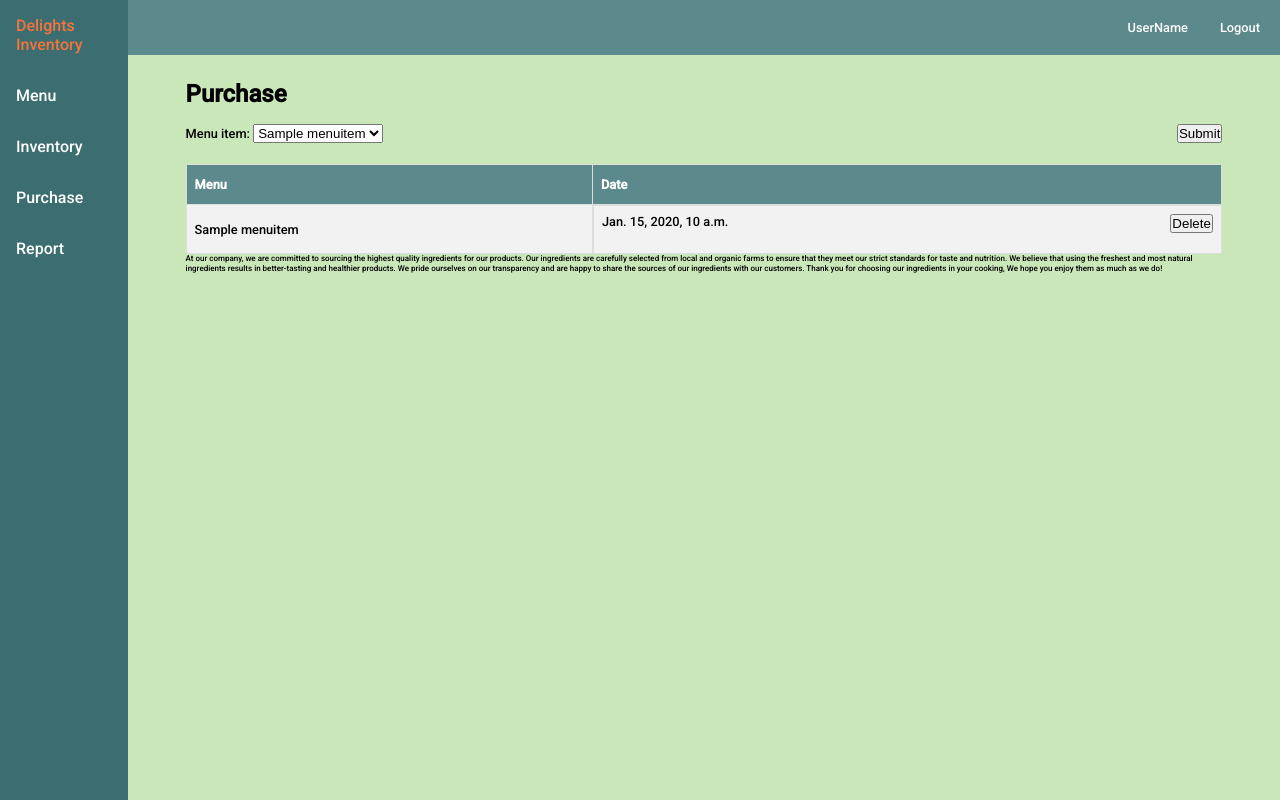
After one commit to JPCLima/Delights-Inventory, a Django app: page /purchase/1 in a window 1280 px wide. The commit adds this page. Run offline with Django 4.2, Linux system fonts and the light colour scheme; tables that the repository leaves empty hold one stand-in row (values such as "Sample post"); some libraries are stand-ins or nearby versions.

Commit message:
Create Menu & Purchase logic

```diff
--- a/inventory/forms.py
+++ b/inventory/forms.py
@@ -1,6 +1,6 @@
 from django import forms
 
-from .models import Ingredient, MenuItem
+from .models import Ingredient, MenuItem, Purchase
 
 
 class EditForm(forms.ModelForm):
@@ -13,3 +13,9 @@ class MenuForm(forms.ModelForm):
     class Meta(object):
         model = MenuItem
         fields = ("title", "price")
+
+
+class PurchaseForm(forms.ModelForm):
+    class Meta(object):
+        model = Purchase
+        fields = ("menu_item", "")
--- a/inventory/models.py
+++ b/inventory/models.py
@@ -45,13 +45,14 @@ class RecipeManager(models.Model):
         return "/menu"
 
     def __str__(self):
-        return f"""{self.menu_items} | Q:{self.quantity}"""
+        return f"""{self.menu_items}"""
 
 
 class Purchase(models.Model):
     """Represent the purchase of the menu"""
+    id = models.AutoField(primary_key=True)
     menu_item = models.ForeignKey(RecipeManager, on_delete=models.CASCADE)
-    timestamp = models.DateTimeField(auto_created=True)
+    timestamp = models.DateTimeField(auto_now_add=True)
 
     def get_absolute_url(self):
         return "/purchases"
@@ -75,4 +76,4 @@ class Purchase(models.Model):
             return False
 
     def __str__(self):
-        return f"""{self.menu_item} | {self.timestamp}"""
+        return f"""{self.menu_item}"""
--- a/inventory/urls.py
+++ b/inventory/urls.py
@@ -9,14 +9,16 @@ urlpatterns = [
     path('inventory/<int:id>', views.display_item, name='display_item'),
     path('inventory/delete/<int:id>', views.delete_item, name='delete_item'),
 
-    # Recepes views
+    # Menu views
     path('menu/', views.list_menu, name='menu'),
-    # path('recipes/<int:id>', views.display_recipe, name='display_item'),
-    # path('recipes/delete/<int:id>', views.delete_recipe, name='delete_item'),
+    path('menu/<int:id>', views.display_menu, name='display_menu'),
+    path('menu/delete/<int:id>', views.delete_menu, name='delete_menu'),
 
 
     # Purchase views
-    path('purchase/', views.PurchaseView.as_view(), name='purchase'),
+    path('purchase/', views.list_purchase, name='purchase'),
+    path('purchase/<int:id>', views.display_purchase, name='display_purchase'),
+    path('purchase/delete/<int:id>', views.delete_purchase, name='delete_purchase'),
 
     # Report views
     path('report/', views.ReportView.as_view(), name='report'),
--- a/inventory/views.py
+++ b/inventory/views.py
@@ -1,8 +1,8 @@
 from django.shortcuts import get_object_or_404, redirect, render
 from django.views.generic import TemplateView
 
-from .forms import EditForm, MenuForm
-from .models import Ingredient, MenuItem
+from .forms import EditForm, MenuForm, PurchaseForm
+from .models import Ingredient, MenuItem, Purchase
 
 
 class HomeView(TemplateView):
@@ -63,14 +63,67 @@ def list_menu(request):
         return render(request, 'menu/menu.html', context)
 
 
-""" class RecipesView(TemplateView):
-    template_name = 'recipes/recipes.html'
+def display_menu(request, id):
+    """List menus on the table"""
+    menu = get_object_or_404(MenuItem, pk=id)
+    if request.method == 'POST':
+        form = MenuForm(request.POST, instance=menu)
+        if form.is_valid():
+            form.save()
+            return redirect('menu')
 
- """
+    else:
+        editform = MenuForm(instance=menu)
+        menus = MenuItem.objects.all()
+        context = {'menus': menus,
+                   'formEdit': editform}
+        return render(request, 'menu/menu.html', context)
 
 
-class PurchaseView(TemplateView):
-    template_name = 'inventory/purchase.html'
+def delete_menu(request, id):
+    """Delete the selected item from the inventory"""
+    menu = get_object_or_404(MenuItem, pk=id)
+    menu.delete()
+    return redirect('menu')
+
+
+# PURCHASE VIEW
+def list_purchase(request):
+    """ List the menu """
+    if request.method == 'POST':
+        form = PurchaseForm(request.POST)
+        if form.is_valid():
+            form.save()
+            return redirect('purchase')
+    else:
+        purchases = Purchase.objects.all()
+        context = {'purchases': purchases,
+                   'formEdit': PurchaseForm}
+        return render(request, 'purchase/purchase.html', context)
+
+
+def display_purchase(request, id):
+    """List menus on the table"""
+    purchase = get_object_or_404(Purchase, pk=id)
+    if request.method == 'POST':
+        form = PurchaseForm(request.POST, instance=purchase)
+        if form.is_valid():
+            form.save()
+            return redirect('purchase')
+
+    else:
+        editform = PurchaseForm(instance=purchase)
+        purchases = Purchase.objects.all()
+        context = {'purchases': purchases,
+                   'formEdit': editform}
+        return render(request, 'purchase/purchase.html', context)
+
+
+def delete_purchase(request, id):
+    """Delete the selected item from the inventory"""
+    purchase = get_object_or_404(Purchase, pk=id)
+    purchase.delete()
+    return redirect('purchase')
 
 
 class ReportView(TemplateView):
--- a/templates/base.html
+++ b/templates/base.html
@@ -22,7 +22,7 @@
               <p><a href="{% url 'home' %}">Delights Inventory</a></p>
           </div>
         <ul>
-          <li><a href="{% url 'recipes' %}">Recipe</a></li>
+          <li><a href="{% url 'menu' %}">Menu</a></li>
           <li><a href="{% url 'inventory' %}">Inventory</a></li>
           <li><a href="{% url 'purchase' %}">Purchase</a></li>
           <li><a href="{% url 'report' %}">Report</a></li>
--- a/templates/inventory/home.html
+++ b/templates/inventory/home.html
@@ -13,7 +13,7 @@
 <br>
 <p><a href="{% url 'inventory' %}">Inventory</a></p>
 <p><a href="{% url 'purchase' %}">Purchase</a></p>
-<p><a href="{% url 'recipes' %}">Recipes</a></p>
+<p><a href="{% url 'menu' %}">Recipes</a></p>
 <p><a href="{% url 'report' %}">Report</a></p>
 
 
--- /dev/null
+++ b/templates/purchase/purchase.html
@@ -0,0 +1,43 @@
+{% extends 'base.html' %}
+
+
+
+{% block content %}
+
+<h2 class='page-title'>Purchase</h2>
+
+<form method="POST" class="form">
+    {% csrf_token %}
+    {{ formEdit.as_p }}
+    <button type="submit">Submit</button>
+</form>
+
+<table id="inventory">
+    <tr>
+        <th>Menu</th>
+        <th>Date</th>
+    </tr>
+    {% for p in purchases %}
+        <tr>
+            <td>
+                <a href="{{ p.id }}">{{ p.menu_item }}</a>
+            </td>
+            <td class='delete'>
+            {{ p.timestamp}}
+            <form method="POST" class="form" action="{% url 'delete_purchase' p.id %}">
+                {% csrf_token %}
+                <button type="submit" value={{m.id}}>Delete</button>
+            </form>
+        </td>
+        </tr>
+    {% endfor %}
+
+</table>
+
+<div>
+
+</div>
+<p class="footer">At our company, we are committed to sourcing the highest quality ingredients for our products. Our ingredients are carefully selected from local and organic farms to ensure that they meet our strict standards for taste and nutrition. We believe that using the freshest and most natural ingredients results in better-tasting and healthier products. We pride ourselves on our transparency and are happy to share the sources of our ingredients with our customers. Thank you for choosing our ingredients in your cooking, We hope you enjoy them as much as we do!</p>
+
+
+{% endblock %}
```
Also changed, not shown: templates/inventory/inventory-update.html (deleted, +0 -32 lines), templates/inventory/recipes.html (deleted, +0 -7 lines), templates/menu/menu.html (added, +41 -0 lines).
